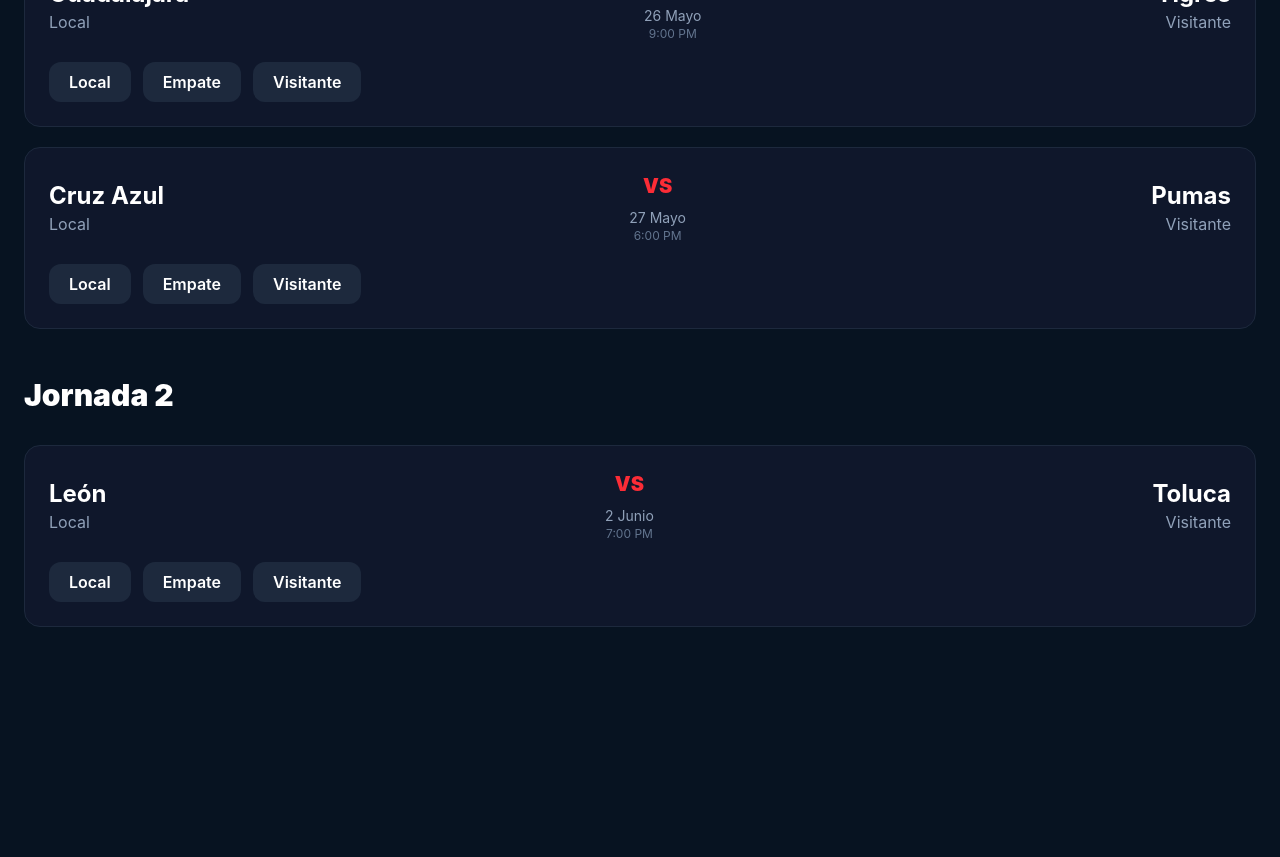
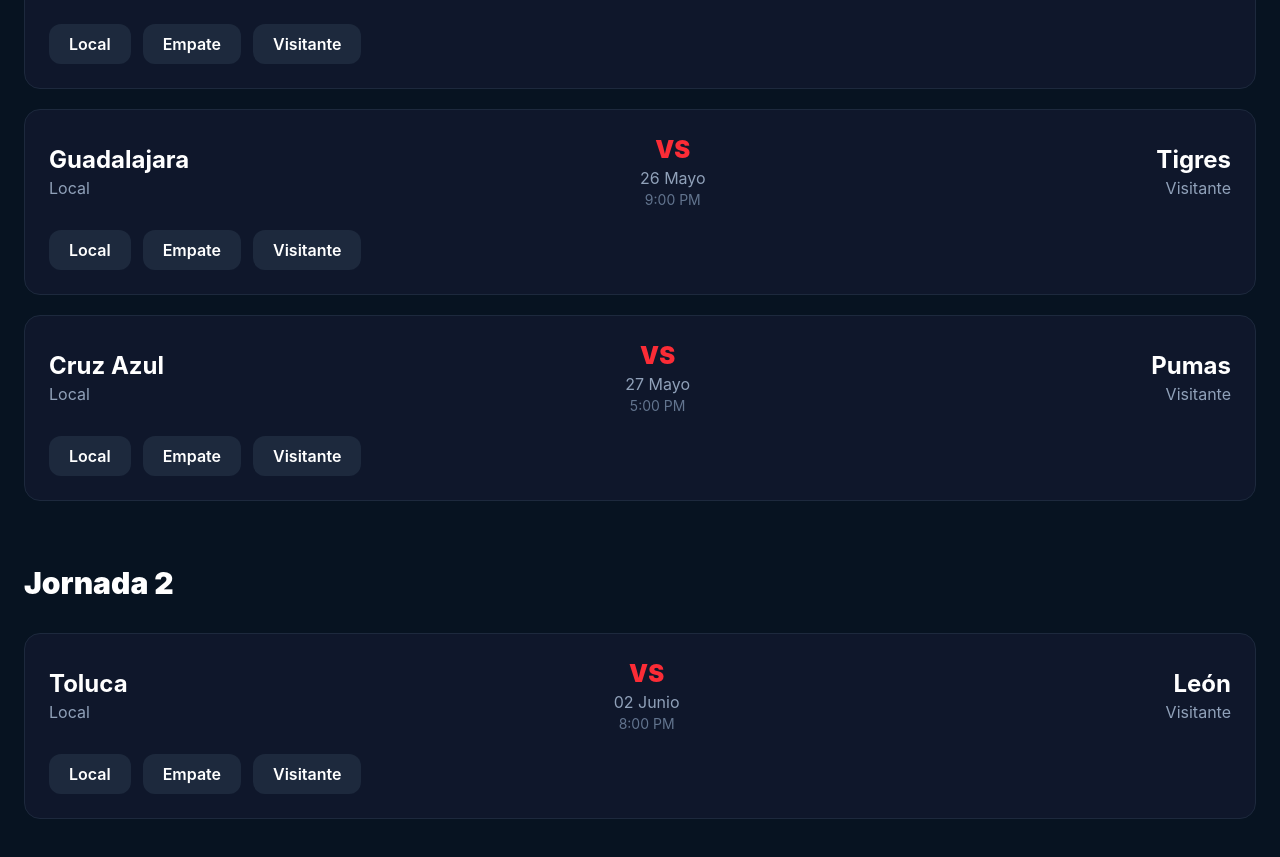
Before and after one commit to ntorres2612/PollaMix, a Next.js app in the folder frontend/: page / in a window 1280 px wide. Shown: the part 1280-2137 px from the top of the page. Before the commit the page ends 1907 px from the top, so only its background shows below. Built offline with nearby package versions, Linux system fonts and the light colour scheme.

Commit message:
Sprint 1.7 - Sistema de pronósticos

```diff
--- a/frontend/src/app/page.tsx
+++ b/frontend/src/app/page.tsx
@@ -1,6 +1,7 @@
 import Navbar from "@/components/layout/Navbar";
 import Hero from "@/components/home/Hero";
 import MatchTable from "@/components/match/MatchTable";
+
 
 export default function Home() {
   return (
--- a/frontend/src/components/match/MatchCard.tsx
+++ b/frontend/src/components/match/MatchCard.tsx
@@ -1,55 +1,30 @@
+import { Match } from "@/types/match";
 import MatchSelector from "./MatchSelector";
 
-interface Props {
-  home: string;
-  away: string;
-  date: string;
-  time: string;
+interface MatchCardProps {
+  match: Match;
 }
 
-export default function MatchCard({
-  home,
-  away,
-  date,
-  time,
-}: Props) {
+export default function MatchCard({ match }: MatchCardProps) {
   return (
-    <div className="bg-slate-900 rounded-2xl p-6 border border-slate-800 hover:border-red-600 transition-all">
+    <div className="bg-slate-900 border border-slate-800 rounded-2xl p-6 hover:border-red-600 transition-all">
 
       <div className="flex justify-between items-center">
 
         <div>
-          <h2 className="text-2xl font-bold">
-            {home}
-          </h2>
-
-          <p className="text-slate-400">
-            Local
-          </p>
+          <h2 className="text-2xl font-bold">{match.home}</h2>
+          <p className="text-slate-400">Local</p>
         </div>
 
         <div className="text-center">
-          <h3 className="text-red-500 text-xl font-black">
-            VS
-          </h3>
-
-          <p className="text-slate-400 text-sm mt-2">
-            {date}
-          </p>
-
-          <p className="text-slate-500 text-xs">
-            {time}
-          </p>
+          <p className="text-red-500 text-2xl font-black">VS</p>
+          <p className="text-slate-400">{match.date}</p>
+          <p className="text-slate-500 text-sm">{match.time}</p>
         </div>
 
         <div className="text-right">
-          <h2 className="text-2xl font-bold">
-            {away}
-          </h2>
-
-          <p className="text-slate-400">
-            Visitante
-          </p>
+          <h2 className="text-2xl font-bold">{match.away}</h2>
+          <p className="text-slate-400">Visitante</p>
         </div>
 
       </div>
--- a/frontend/src/components/match/MatchTable.tsx
+++ b/frontend/src/components/match/MatchTable.tsx
@@ -2,25 +2,32 @@
 import MatchWeek from "./MatchWeek";
 import { matches } from "@/data/matches";
 
+export default function MatchTable() {
 
-export default function MatchTable() {
-  const grouped = matches.reduce((acc: any, match) => {
-    if (!acc[match.week]) acc[match.week] = [];
-    acc[match.week].push(match);
-    return acc;
-  }, {});
+  const grouped = Object.groupBy(
+    matches,
+    (match) => match.week
+  );
 
   return (
+    <section className="py-24">
+
       <Container>
 
-      {Object.entries(grouped).map(([week, data]) => (
+        <h2 className="text-5xl font-black text-center mb-16">
+          Próximos Partidos
+        </h2>
+
+        {Object.entries(grouped).map(([week, list]) => (
           <MatchWeek
             key={week}
             week={Number(week)}
-          matches={data as any}
+            matches={list ?? []}
           />
         ))}
 
       </Container>
+
+    </section>
   );
 }
--- a/frontend/src/components/match/MatchWeek.tsx
+++ b/frontend/src/components/match/MatchWeek.tsx
@@ -1,12 +1,5 @@
+import { Match } from "@/types/match";
 import MatchCard from "./MatchCard";
-
-interface Match {
-  id: number;
-  home: string;
-  away: string;
-  date: string;
-  time: string;
-}
 
 interface Props {
   week: number;
@@ -15,24 +8,19 @@
 
 export default function MatchWeek({ week, matches }: Props) {
   return (
-    <section className="mt-12">
+    <section className="mb-16">
 
       <h2 className="text-3xl font-black mb-8">
         Jornada {week}
       </h2>
 
       <div className="space-y-5">
-
         {matches.map((match) => (
           <MatchCard
             key={match.id}
-            home={match.home}
-            away={match.away}
-            date={match.date}
-            time={match.time}
+            match={match}
           />
         ))}
-
       </div>
 
     </section>
--- a/frontend/src/data/matches.ts
+++ b/frontend/src/data/matches.ts
@@ -1,4 +1,6 @@
-export const matches = [
+import { Match } from "@/types/match";
+
+export const matches: Match[] = [
   {
     id: 1,
     week: 1,
@@ -21,14 +23,14 @@
     home: "Cruz Azul",
     away: "Pumas",
     date: "27 Mayo",
-    time: "6:00 PM",
+    time: "5:00 PM",
   },
   {
     id: 4,
     week: 2,
-    home: "León",
-    away: "Toluca",
-    date: "2 Junio",
-    time: "7:00 PM",
+    home: "Toluca",
+    away: "León",
+    date: "02 Junio",
+    time: "8:00 PM",
   },
 ];
--- /dev/null
+++ b/frontend/src/types/match.ts
@@ -0,0 +1,8 @@
+export interface Match {
+  id: number;
+  week: number;
+  home: string;
+  away: string;
+  date: string;
+  time: string;
+}
```
Lines whose indentation alone changed are shown as unchanged.
